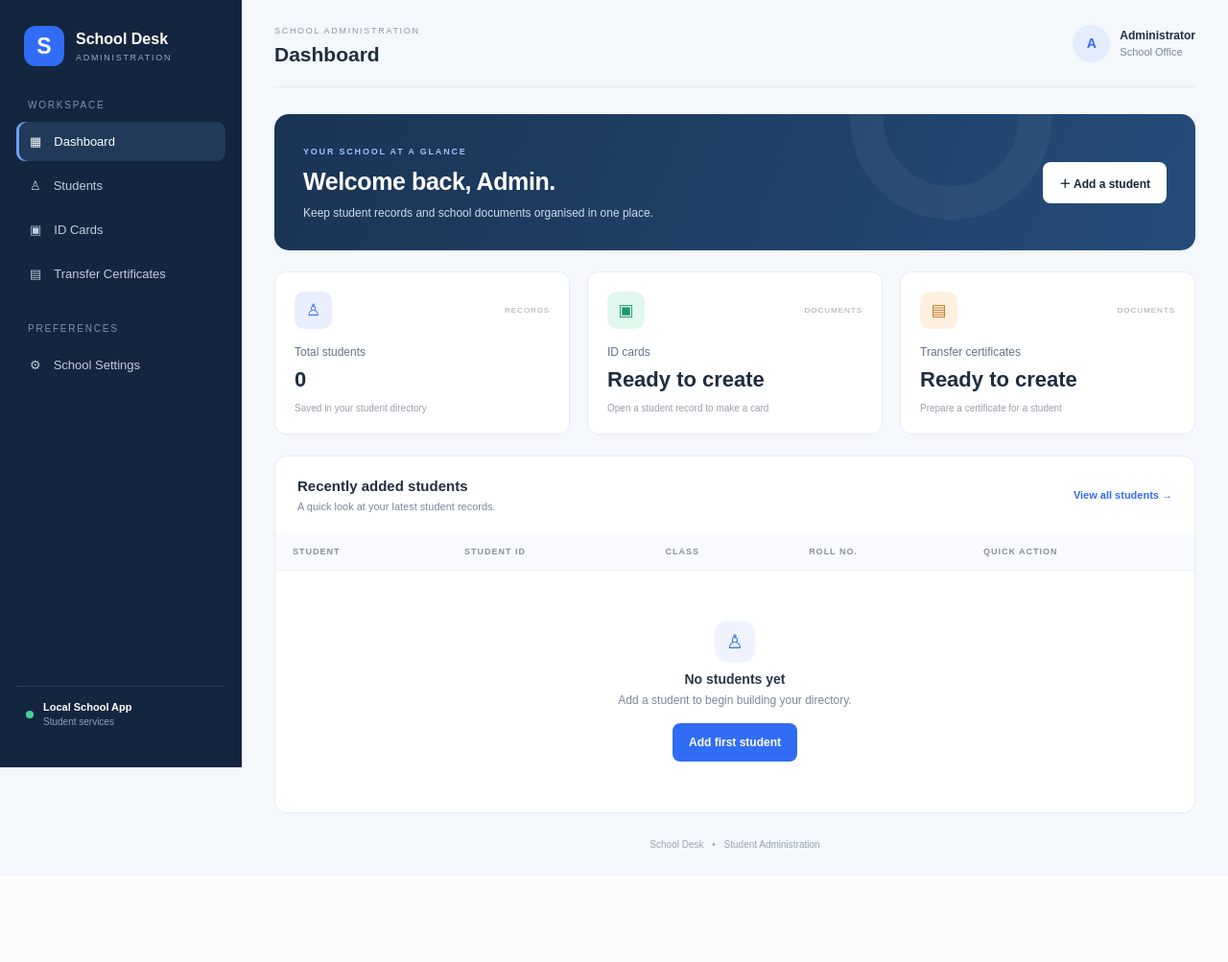
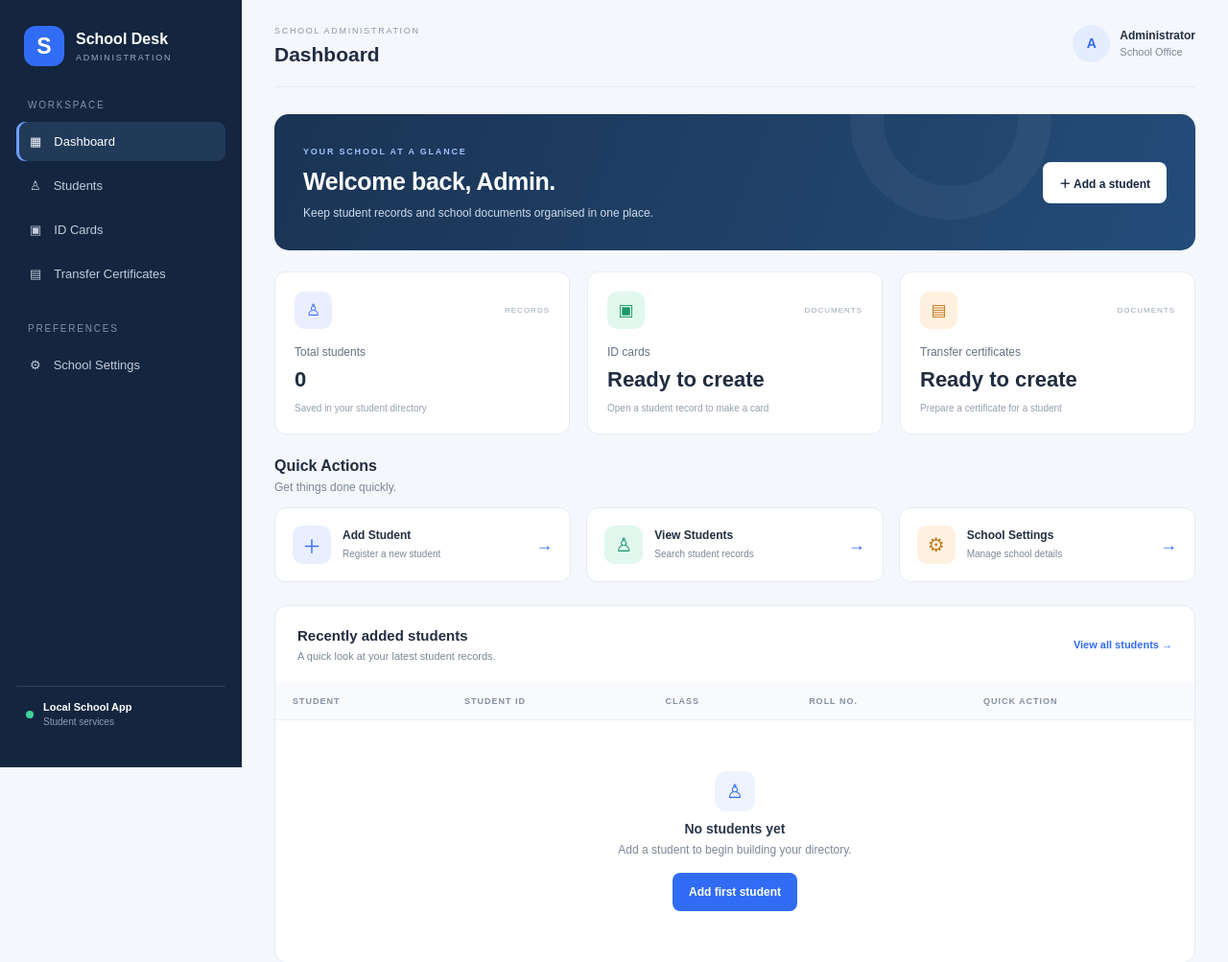
Before and after one commit to Usman-Ganii/School-management-system, a Flask app: page / in a window 1280 px wide. Shown: the top 1003 px of the page at 96% size. Before the commit the page ends 884 px from the top, so only its background shows below. Run offline with Flask 3, Linux system fonts and the light colour scheme; data comes from the database, SQL or seed files in the repository; data that the repository does not hold is empty.

```diff
--- a/app.py
+++ b/app.py
@@ -1,6 +1,8 @@
-from flask import Flask, render_template, request, redirect, url_for, send_file, flash
+from flask import Flask, render_template, request, redirect, url_for, send_file, flash,session
+from werkzeug.security import generate_password_hash,check_password_hash
 import sqlite3
 import os
+import secrets
 import uuid
 from werkzeug.utils import secure_filename
 from reportlab.lib.utils import ImageReader
@@ -9,8 +11,30 @@ from reportlab.lib.pagesizes import A4, landscape
 from reportlab.pdfgen import canvas
 
 app = Flask(__name__)
-app.secret_key = "change-this-secret-before-real-use"
+
+# Keep the session secret in a local, private file.
+BASE_DIR = os.path.dirname(os.path.abspath(__file__))
+INSTANCE_DIR = os.path.join(BASE_DIR, "instance")
+os.makedirs(INSTANCE_DIR, exist_ok=True)
+
+SECRET_KEY_FILE = os.path.join(INSTANCE_DIR, "secret_key.txt")
+
+if os.path.exists(SECRET_KEY_FILE):
+    with open(SECRET_KEY_FILE, "r", encoding="utf-8") as f:
+        SECRET_KEY = f.read().strip()
+else:
+    SECRET_KEY = secrets.token_hex(32)
+    with open(SECRET_KEY_FILE, "w", encoding="utf-8") as f:
+        f.write(SECRET_KEY)
+
+if not SECRET_KEY:
+    raise RuntimeError("Flask secret key is missing.")
+
+app.secret_key = SECRET_KEY
+app.config["SESSION_COOKIE_HTTPONLY"] = True
+app.config["SESSION_COOKIE_SAMESITE"] = "Lax"
 app.config["MAX_CONTENT_LENGTH"] = 3 * 1024 * 1024
+
 DATABASE = 'school.db'
 UPLOAD_FOLDER = os.path.join("static", "uploads")
 ALLOWED_EXTENSIONS = {"jpg", "jpeg", "png", "webp"}
--- a/templates/index.html
+++ b/templates/index.html
@@ -25,6 +25,43 @@
         <h3>Ready to create</h3><small>Prepare a certificate for a student</small>
     </div>
 </section>
+
+<section class="quick-actions">
+    <div class="quick-actions-heading">
+        <h2>Quick Actions</h2>
+        <p>Get things done quickly.</p>
+    </div>
+
+    <div class="quick-actions-grid">
+        <a href="/add-student" class="quick-action-card">
+            <span class="quick-action-icon quick-blue">＋</span>
+            <span class="quick-action-text">
+                <strong>Add Student</strong>
+                <small>Register a new student</small>
+            </span>
+            <span class="quick-arrow">→</span>
+        </a>
+
+        <a href="/students" class="quick-action-card">
+            <span class="quick-action-icon quick-green">♙</span>
+            <span class="quick-action-text">
+                <strong>View Students</strong>
+                <small>Search student records</small>
+            </span>
+            <span class="quick-arrow">→</span>
+        </a>
+
+        <a href="/settings" class="quick-action-card">
+            <span class="quick-action-icon quick-orange">⚙</span>
+            <span class="quick-action-text">
+                <strong>School Settings</strong>
+                <small>Manage school details</small>
+            </span>
+            <span class="quick-arrow">→</span>
+        </a>
+    </div>
+</section>
+
 <section class="panel">
     <div class="panel-heading">
         <div>
```
